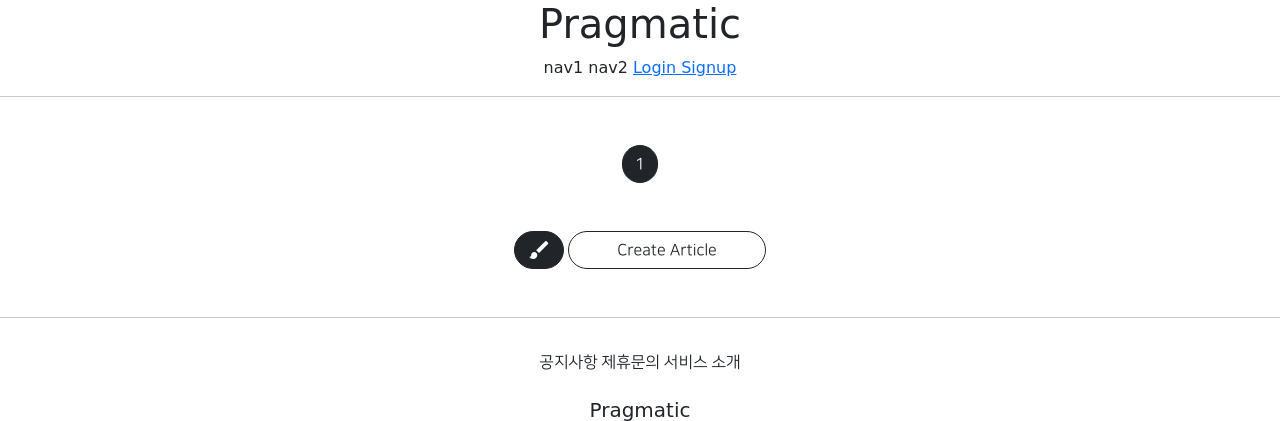
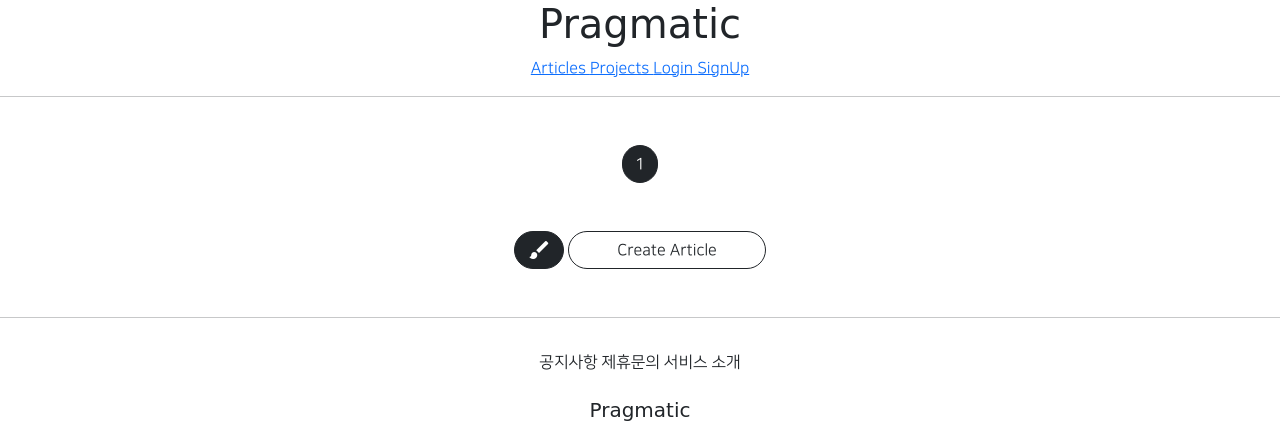
Before and after one commit to chirang963/gis_2ban_NN, a Django app: page /articles/list/ in a window 1280 px wide. Shown: the top 421 px of the page. Run offline with Django 3.2, Linux system fonts and the light colour scheme; data that the repository does not hold is empty; parts of the project's set-up code (start-up, migrations or seed data) failed here and were passed over; some libraries are stand-ins or nearby versions.

Commit message:
8/18 ban class commit 3

```diff
--- a/templates/header.html
+++ b/templates/header.html
@@ -1,36 +1,39 @@
 <div style="text-align: center">
     <div class="pragmatic_header_logo">
+        <h1>Pragmatic</h1>
+    </div>
+    <div class="pragmatic_header_button">
+        <span>
+            <a href="{% url 'articleapp:list' %}">
+                Articles
+            </a>
+        </span>
+        <span>
+            <a href="{% url 'projectapp:list' %}">
+                Projects
+            </a>
+        </span>
 
-        <h1>Pragmatic</h1>
-
-    </div>
-    <div class="pragmatic_header_botton">
-        <span>nav1</span>
-        <span>nav2</span>
-
-        {% if not user.is_authenticated %}
+        {% if not user.is_authenticated  %}
         <span>
             <a href="{% url 'accountapp:login' %}">
                 Login
             </a>
         </span>
-
         <span>
             <a href="{% url 'accountapp:create' %}">
-                Signup
+                SignUp
             </a>
         </span>
         {% else %}
-
-            <span>
+        <span>
             <a href="{% url 'accountapp:detail' pk=user.pk %}">
-            MyPage
+                MyPage
             </a>
         </span>
-
-            <span>
+        <span>
             <a href="{% url 'accountapp:logout' %}">
-            Logout
+                Logout
             </a>
         </span>
         {% endif %}
```
Also changed, not shown: projectapp/templates/projectapp/list.html (+4 -5 lines).
